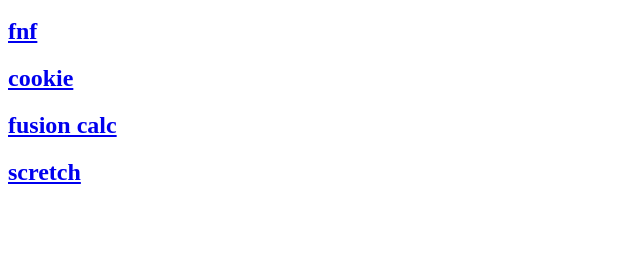
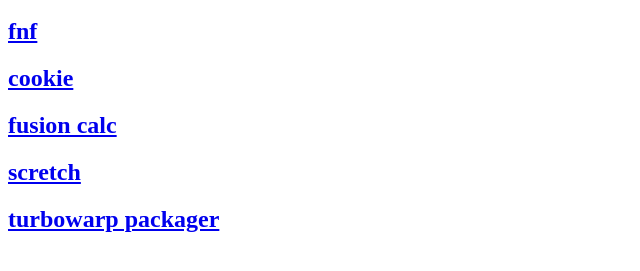
Before and after one commit to thefunnynnufeht/thefunnynnufeht.github.io, a plain HTML site: page index.html in a window 1280 px wide. Shown: the part 95-366 px from the top of the page, without its empty margins (0-640 px from the left). Drawn offline with Linux system fonts and the light colour scheme.

Commit message:
Update index.html

```diff
--- a/index.html
+++ b/index.html
@@ -4,3 +4,4 @@
 <h2><a href="https://thefunnynnufeht.github.io/kooc/">cookie</a></h2>
 <h2><a href="https://thefunnynnufeht.github.io/clac/">fusion calc</a></h2>
 <h2><a href="https://thefunnynnufeht.github.io/what/">scretch</a></h2>
+<h2><a href="https://https://thefunnynnufeht.github.io/pro/">turbowarp packager</a></h2>
```
